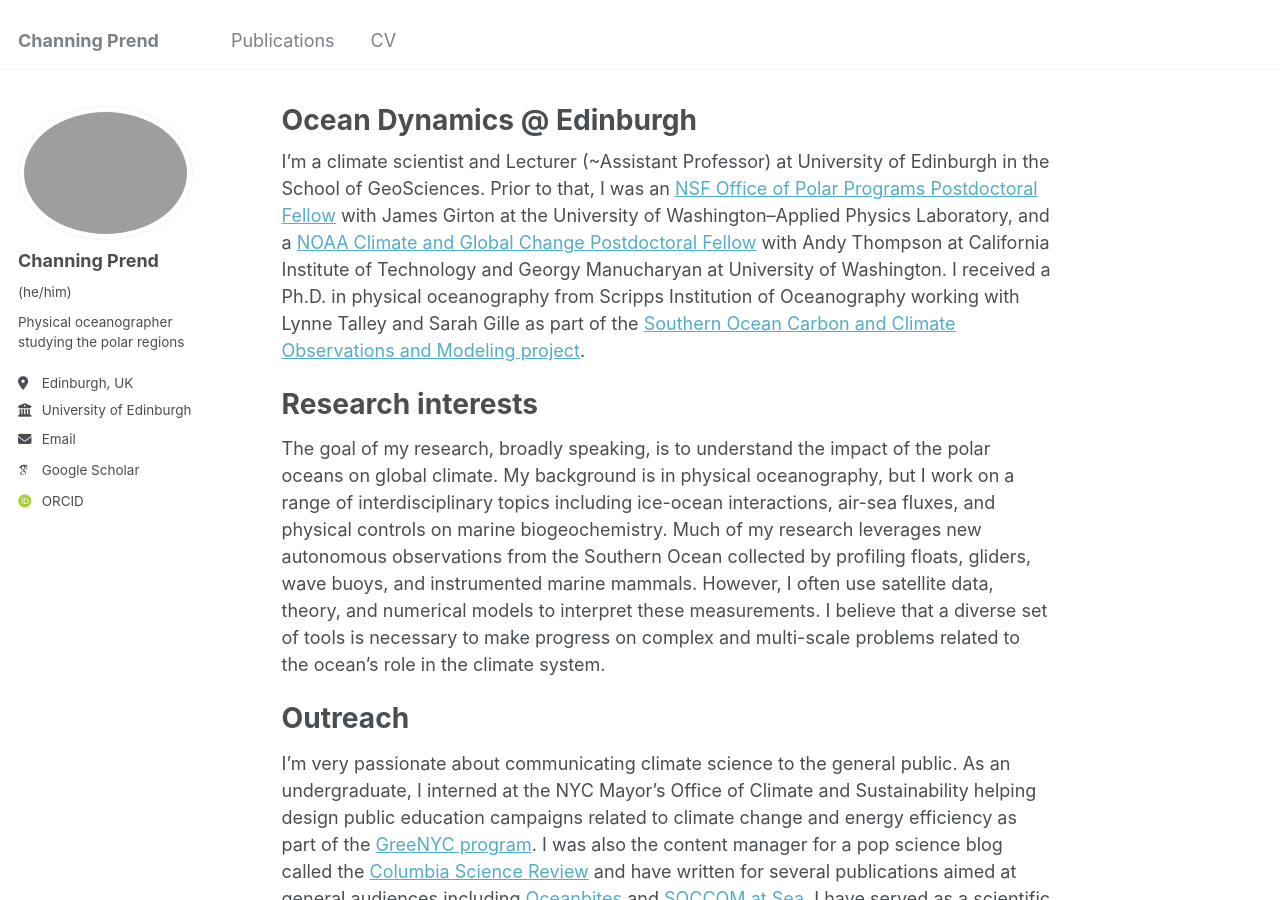
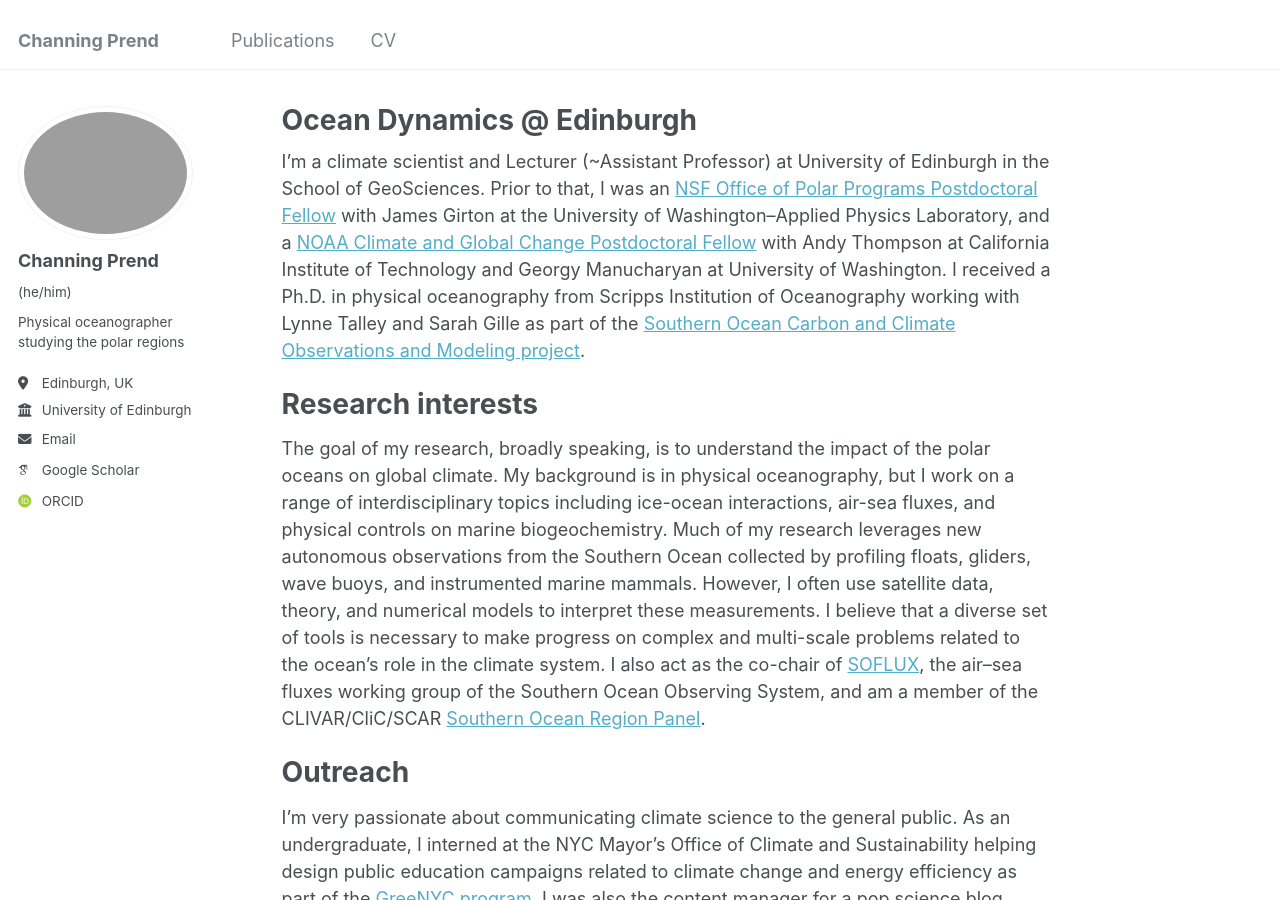
Before and after one commit to cprend/cprend.github.io, a Jekyll site: the page built from _pages/about.md, in a window 1280 px wide and 900 px high. Built offline with Jekyll 4.4.1, drawn with Linux system fonts in a browser that asks for light colours; some web fonts are replaced.

Commit message:
Update about.md

```diff
--- a/_pages/about.md
+++ b/_pages/about.md
@@ -11,7 +11,7 @@
 
 Research interests
 ======
-The goal of my research, broadly speaking, is to understand the impact of the polar oceans on global climate. My background is in physical oceanography, but I work on a range of interdisciplinary topics including ice-ocean interactions, air-sea fluxes, and physical controls on marine biogeochemistry. Much of my research leverages new autonomous observations from the Southern Ocean collected by profiling floats, gliders, wave buoys, and instrumented marine mammals. However, I often use satellite data, theory, and numerical models to interpret these measurements. I believe that a diverse set of tools is necessary to make progress on complex and multi-scale problems related to the ocean's role in the climate system.
+The goal of my research, broadly speaking, is to understand the impact of the polar oceans on global climate. My background is in physical oceanography, but I work on a range of interdisciplinary topics including ice-ocean interactions, air-sea fluxes, and physical controls on marine biogeochemistry. Much of my research leverages new autonomous observations from the Southern Ocean collected by profiling floats, gliders, wave buoys, and instrumented marine mammals. However, I often use satellite data, theory, and numerical models to interpret these measurements. I believe that a diverse set of tools is necessary to make progress on complex and multi-scale problems related to the ocean's role in the climate system. I also act as the co-chair of [SOFLUX](https://soos.aq/activities/cwg/soflux), the air--sea fluxes working group of the Southern Ocean Observing System, and am a member of the CLIVAR/CliC/SCAR [Southern Ocean Region Panel](https://www.clivar.org/clivar-panels/southern).
 
 Outreach
 ======
```
